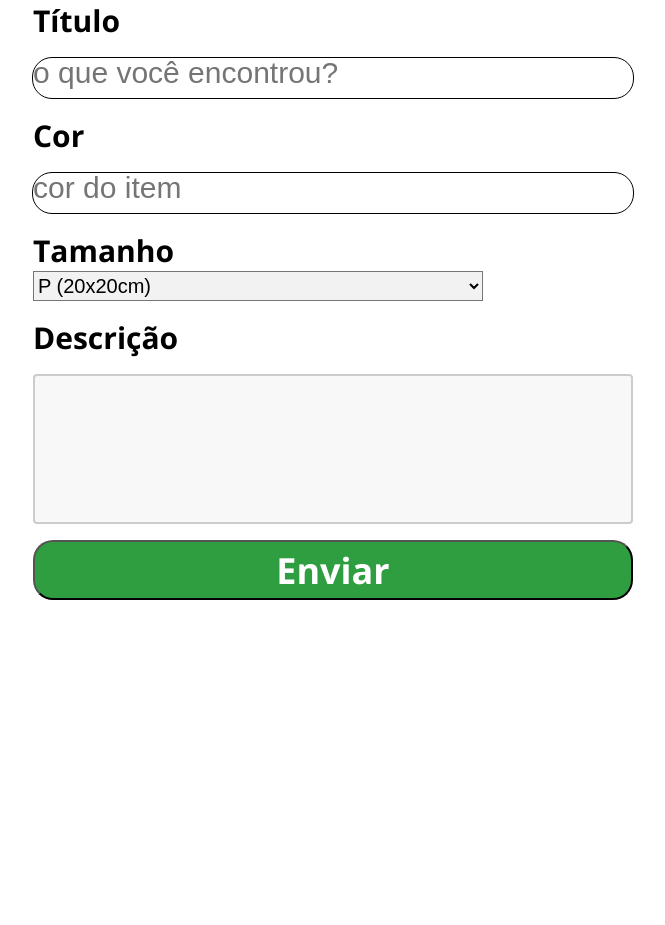
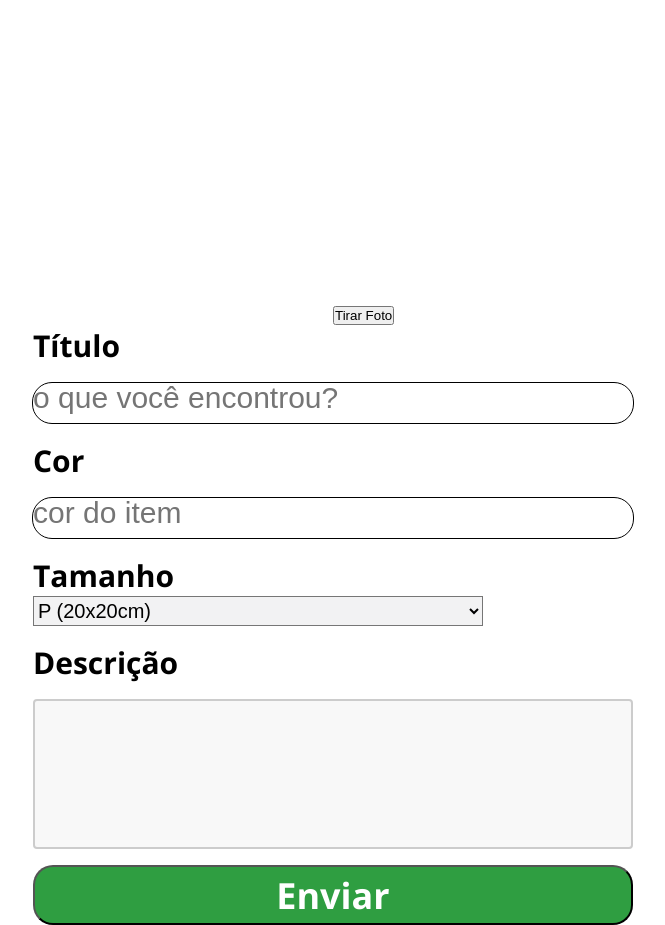
Before and after one commit to Web-LIA/SALETA-frontend, a React (Create React App) app: page /cadastrar-novo-item in a window 1280 px wide. Shown: the whole page, without its empty margins (307-972 px from the left). Before the commit the page ends 800 px from the top, so only its background shows below. Built offline with nearby package versions, Linux system fonts and the light colour scheme; no server answers.

Commit message:
feat: adionar componente que permite salvar imagem do item

```diff
--- a/package.json
+++ b/package.json
@@ -18,6 +18,7 @@
     "react-router": "^6.28.0",
     "react-router-dom": "^6.28.0",
     "react-scripts": "5.0.1",
+    "react-webcam": "^7.2.0",
     "sass": "^1.81.0",
     "scss": "^0.2.4",
     "typescript": "^4.9.5",
--- /dev/null
+++ b/src/components/form/WebCamPhoto.tsx
@@ -0,0 +1,48 @@
+import React, { useState, useRef } from 'react';
+import Webcam from 'react-webcam';
+import { WebCamPhotoProps } from "../../types/itemTypes";
+
+function WebCamPhoto(props: WebCamPhotoProps) {
+  const itemPhoto = props.photo;
+  const setItemPhoto = props.setPhoto;
+  const webcamRef = useRef<Webcam | null>(null);
+
+  function capture() {
+    if (webcamRef.current) {
+      const imageSrc = webcamRef.current.getScreenshot();
+      if (imageSrc) {
+        setItemPhoto(imageSrc);
+        console.log("Foto capturada em base64:", imageSrc);
+      }
+    }
+  };
+
+  return (
+    <>
+      <div>
+        {/* Exibe o componente da webcam */}
+        <Webcam
+          audio={false}
+          ref={webcamRef}
+          screenshotFormat="image/jpeg"
+          width="50%"
+        />
+        <button onClick={capture}>
+          Tirar Foto
+        </button>
+      </div>
+
+      <div>
+        {/* Exibe a imagem capturada ao lado da webcam */}
+        {(itemPhoto!="") && (
+          <img
+            src={itemPhoto}
+            alt="" // colocar uma imagem alternativa depois
+          />
+        )}
+      </div>
+    </>
+  );
+};
+
+export default WebCamPhoto;
--- a/src/pages/Items.tsx
+++ b/src/pages/Items.tsx
@@ -25,6 +25,7 @@ function Items() {
                     <p>{item.size}</p>
                     <p>{item.description}</p>
                     <p>{item.date}</p>
+                    <img src={item.photo} alt="" />
                     <hr />
                 </div>
             ))}
--- a/src/pages/NewItemForm.tsx
+++ b/src/pages/NewItemForm.tsx
@@ -3,9 +3,10 @@ import { useState } from "react";
 import api from "../services/api";
 import { Item } from "../types/itemTypes";
 import themes from "../themes/new-item-form.module.scss";
+import WebCamPhoto from "../components/form/WebCamPhoto"
 
 function NewItemForm() {
-
+    const [photo, setPhoto] = useState<string>("");
     const [title, setTitle] = useState<string>("");
     const [color, setColor] = useState<string>("");
     const [size, setSize] = useState<string>("P");
@@ -18,12 +19,14 @@ function NewItemForm() {
             title,
             color,
             size,
-            description
+            description,
+            photo
         })
     }
 
     return (
         <div className={themes.itemForm}>
+            <WebCamPhoto photo={photo} setPhoto={setPhoto}/>
             <form onSubmit={postItem}>
                 <label htmlFor="title">Título</label>
                 <input
--- a/src/types/itemTypes.ts
+++ b/src/types/itemTypes.ts
@@ -4,7 +4,13 @@ export type Item = {
     color: string;
     size: string;
     description: string;
+    photo: string;
     date: string;
     found: boolean;
     __v: number;
 }
+
+export type WebCamPhotoProps = {
+    photo: string;
+    setPhoto: React.Dispatch<React.SetStateAction<string>>;
+}
```
Also changed, not shown: 1 other file (tests, documents, lock files or other folders).
